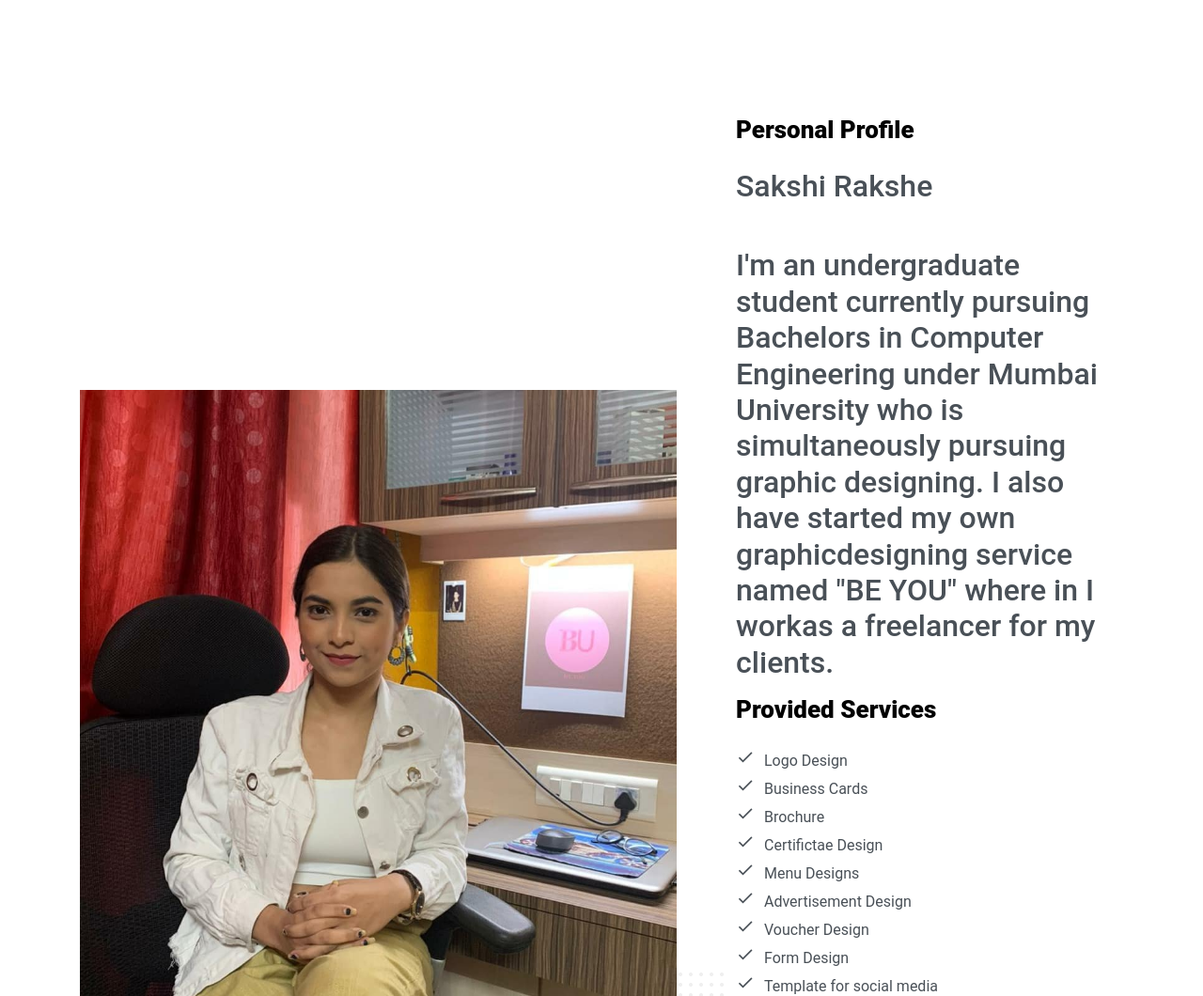
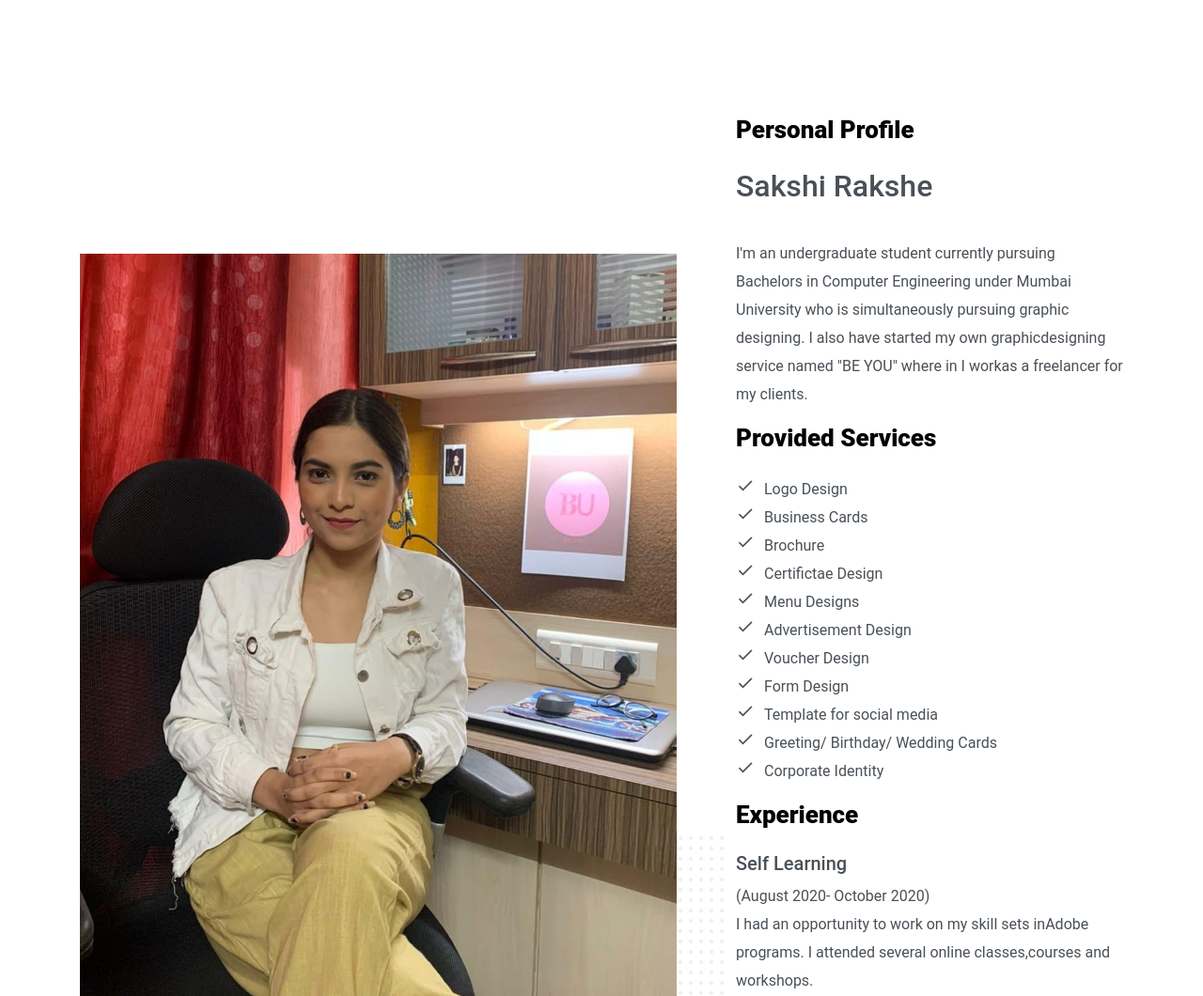
Before and after one commit to NirmitSachde/NirmitSachde.github.io, a plain HTML site: page index.html in a window 1280 px wide. Shown: the part 3100-4160 px from the top of the page at 94% size. Drawn offline with nearby package versions, Linux system fonts and the light colour scheme; files whose address does not match are found by name.

Commit message:
5th commit

```diff
--- a/index.html
+++ b/index.html
@@ -341,7 +341,7 @@
             </div>
             <div class="col-lg-5 pl-lg-5" data-aos="fade-up"  data-aos-delay="100">
               <h3 class="mb-4 heading-h3">Personal Profile</h3>
-              <p><h2>Sakshi Rakshe<h2><br>I'm an undergraduate student currently pursuing Bachelors in Computer Engineering under Mumbai University who is simultaneously pursuing graphic designing. I also have started my own graphicdesigning service named "BE YOU" where in I workas a freelancer for my clients.</p>
+              <p><h2>Sakshi Rakshe</h2><br>I'm an undergraduate student currently pursuing Bachelors in Computer Engineering under Mumbai University who is simultaneously pursuing graphic designing. I also have started my own graphicdesigning service named "BE YOU" where in I workas a freelancer for my clients.</p>
               <h3 class="mb-4 heading-h3"><b>Provided Services</b></h3>
               <ul class="list-unstyled list-check d-block">
 
```
